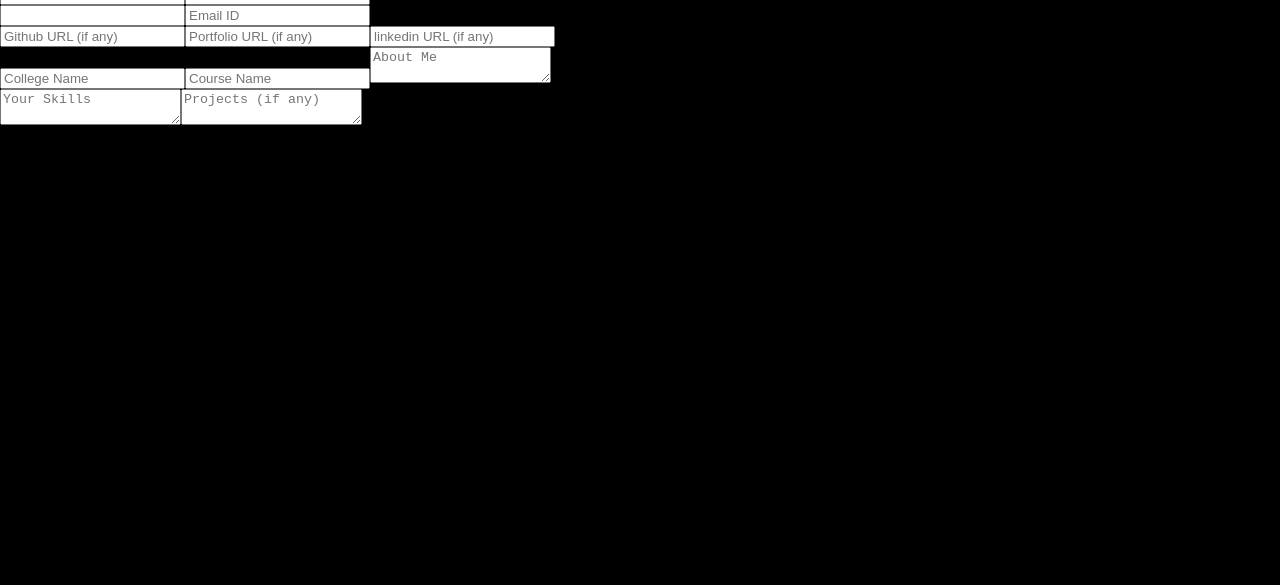
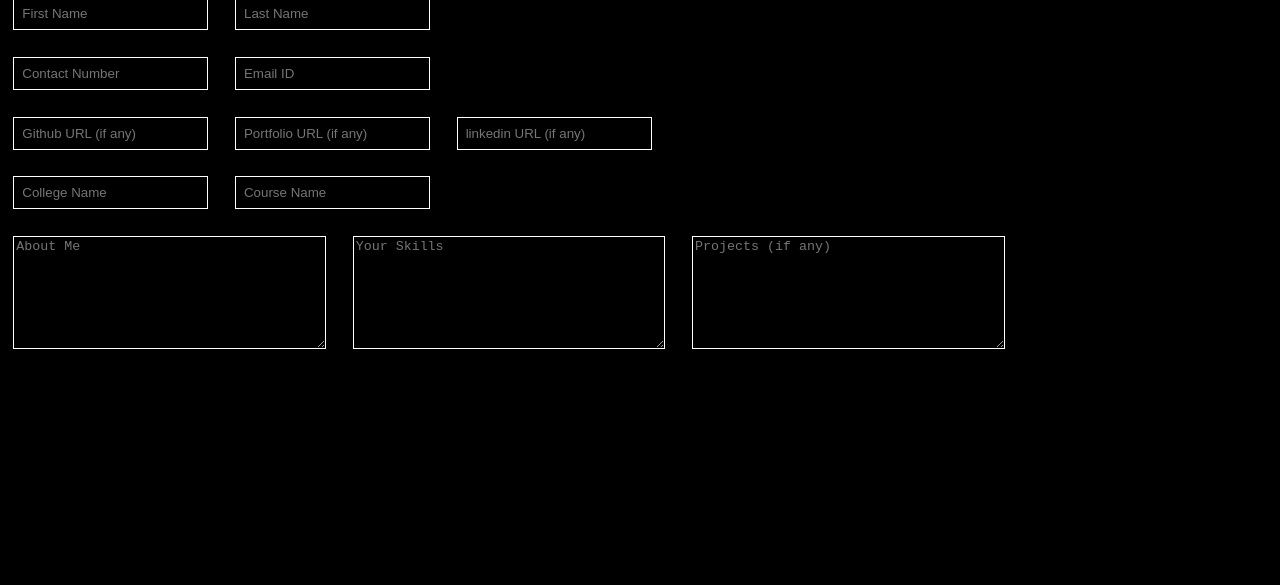
Before and after one commit to yashsehgal/resume.io-by-bug-holders, a plain HTML site: page src/details.html in a window 1280 px wide. Shown: the part 215-800 px from the top of the page. Drawn offline with Linux system fonts and the light colour scheme.

Commit message:
final form

```diff
--- a/src/css/details/details.scss
+++ b/src/css/details/details.scss
@@ -6,6 +6,147 @@
     margin-top: -49px;
 }
 
-#firstName{
+#_firstName{
     padding: 0.6em;
+    margin: 1em;
+    border: 1px solid white;
+    background-color: var(--bg-black);
+    color: White;
+
 }
+#_firstName:hover{
+    border: 1px solid #005aad;
+}
+#_lastName{
+    padding: 0.6em;
+    margin: 1em;
+    border: 1px solid white;
+    background-color: var(--bg-black);
+    color: White;
+}
+#_lastName:hover{
+    border: 1px solid #005aad;
+}
+#_contactNumber{
+
+    padding: 0.6em;
+    margin: 1em;
+    border: 1px solid white;
+    background-color: var(--bg-black);
+    color: White;
+
+}
+#_contactNumber:hover{
+    border: 1px solid #005aad;
+}
+
+#_email{
+    padding: 0.6em;
+    margin: 1em;
+    border: 1px solid white;
+    background-color: var(--bg-black);
+    color: White;
+
+}
+#_email:hover{
+    border: 1px solid #005aad;
+}
+
+#_github{
+    padding: 0.6em;
+    margin: 1em;
+    border: 1px solid white;
+    background-color: var(--bg-black);
+    color: White;
+
+}
+
+#_github:hover{
+    border: 1px solid #005aad;
+}
+#_portfolio{
+    padding: 0.6em;
+    margin: 1em;
+    border: 1px solid white;
+    background-color: var(--bg-black);
+    color: White;
+
+}
+#_portfolio:hover{
+    border: 1px solid #005aad;
+}
+
+#_linkedin{
+    padding: 0.6em;
+    margin: 1em;
+    border: 1px solid white;
+    background-color: var(--bg-black);
+    color: White;
+
+}
+#_linkedin:hover{
+    border: 1px solid #005aad;
+}
+
+#_collegeName{
+    padding: 0.6em;
+    margin: 1em;
+    border: 1px solid white;
+    background-color: var(--bg-black);
+    color: White;
+
+}
+
+#_collegeName:hover{
+    border: 1px solid #005aad;
+}
+#_courseName{
+    padding: 0.6em;
+    margin: 1em;
+    border: 1px solid white;
+    background-color: var(--bg-black);
+    color: White;
+
+}
+
+#_courseName:hover{
+    border: 1px solid #005aad;
+}
+#_aboutMe{
+    // padding: 1em;
+    height: 8em;
+    width: 23em;
+    margin: 1em;
+    border: 1px solid white;
+    background-color: var(--bg-black);
+    color: White;
+}
+
+#_aboutMe:hover{
+    border: 1px solid #005aad;
+}
+#_skills{
+    height: 8em;
+    width: 23em;
+    // padding: 1em;
+    margin: 1em;
+    border: 1px solid white;
+    background-color: var(--bg-black);
+    color: White;
+}
+
+#_skills:hover{
+    border: 1px solid #005aad;
+}
+#_projects{
+    height: 8em;
+    width: 23em;
+    // padding: 1em;
+    margin: 1em;
+    border: 1px solid white;
+    background-color: var(--bg-black);
+    color: White;
+}
+#_projects:hover{
+    border: 1px solid #005aad;
+}
--- a/src/pages/details.js
+++ b/src/pages/details.js
@@ -15,6 +15,7 @@ let firstName = document.createElement('input');
 firstName.type = 'text';
 firstName.id = '_firstName';
 firstName.placeholder = 'First Name';
+// firstName.style.padding = '0.4em';
 
 let lastName = document.createElement('input');
 lastName.type = 'text';
@@ -30,9 +31,9 @@ let contactDetails = document.createElement('div')
 contactDetails.id = '_contactDetails';
 
 let contactNumber = document.createElement('input');
-contactNumber.type = 'number'
+contactNumber.type = 'tel'
 contactNumber.id = '_contactNumber';
-contactDetails.placeholder = 'Contact Number'
+contactNumber.placeholder = 'Contact Number'
 
 let emailId = document.createElement('input');
 emailId.type = 'email'
@@ -85,20 +86,23 @@ courseName.id = '_courseName'
 courseName.placeholder = 'Course Name'
 
 
-let aboutMe = document.createElement('textarea')
-aboutMe.type = 'text';
-aboutMe.id = '_aboutMe';
-aboutMe.placeholder = 'About Me';
-
 self.append(collegeName);
 self.append(courseName);
-self.append(aboutMe);
+
 
 form.append(self);
 
 
 let self2 = document.createElement('div')
 self2.id = '_self2'
+
+
+
+let aboutMe = document.createElement('textarea')
+aboutMe.type = 'text';
+aboutMe.id = '_aboutMe';
+aboutMe.placeholder = 'About Me';
+
 
 let skills = document.createElement('textarea')
 skills.type = 'text'
@@ -110,6 +114,7 @@ projects.type = 'text'
 projects.id = '_projects'
 projects.placeholder = 'Projects (if any)';
 
+self2.append(aboutMe);
 self2.append(skills);
 self2.append(projects);
 
```
Also changed, not shown: src/css/details/details.css, 1 other file.
